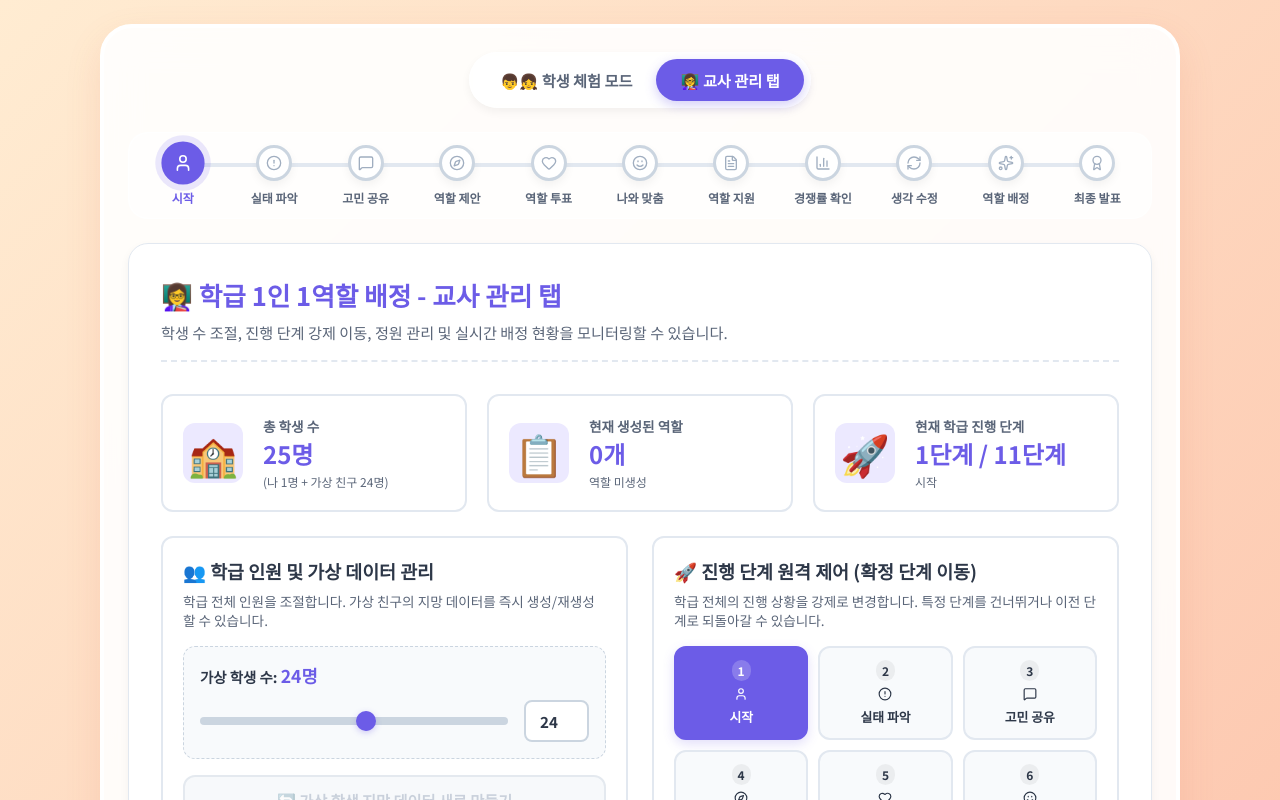
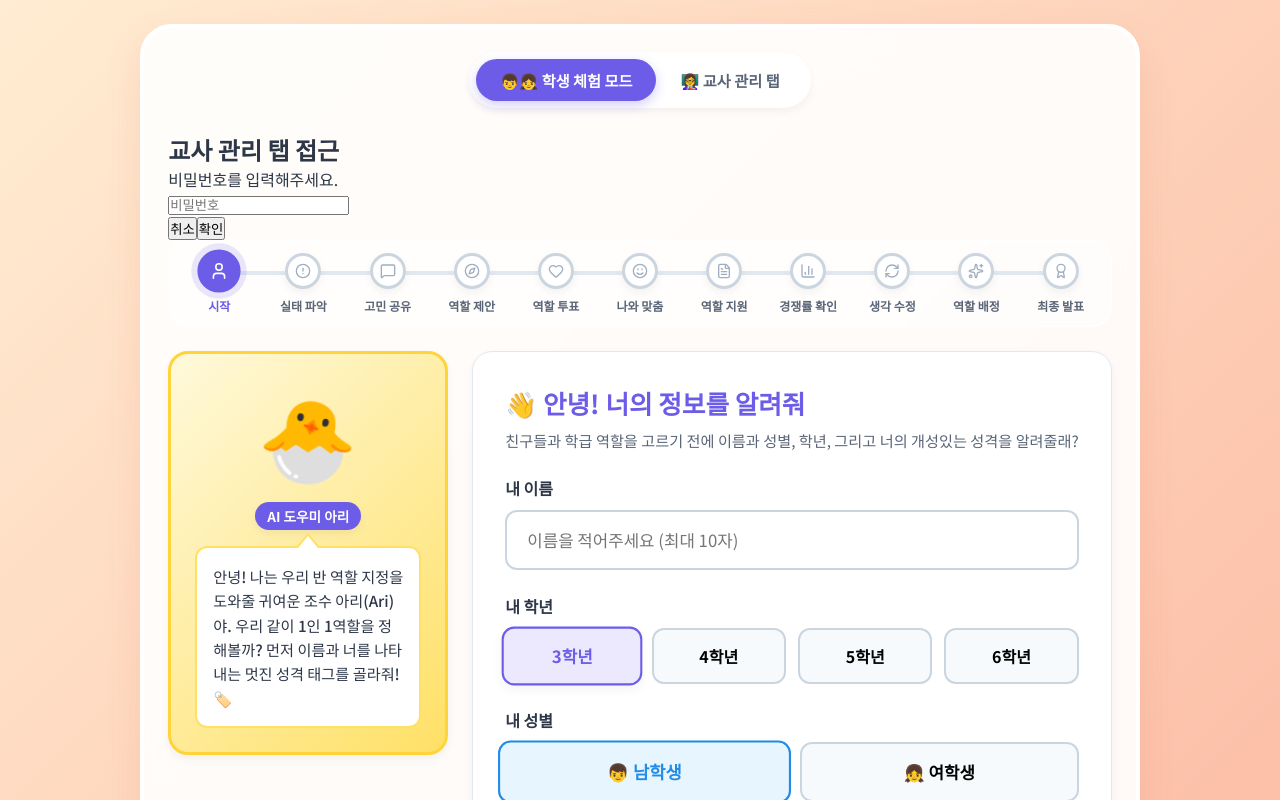
Before and after one commit to kmsbt01-oss/roledistributor, a React (Vite) app: page / in a window 1280 px wide. Both pictures are taken after a click on the button "👩‍🏫 교사 관리 탭". Shown: the top 800 px of the page. Built offline with nearby package versions, Linux system fonts and the light colour scheme.

Commit message:
refactor: simplify role assignment logic and update state management in RoleFlow component

```diff
--- a/src/components/RoleFlow.tsx
+++ b/src/components/RoleFlow.tsx
@@ -1659,11 +1659,37 @@ JSON 포맷:
         </button>
         <button
           className={`mode-toggle-btn teacher-mode ${viewMode === 'teacher' ? 'active' : ''}`}
-          onClick={() => setViewMode('teacher')}
+          onClick={() => setShowTeacherPasswordModal(true)}
         >
           👩‍🏫 교사 관리 탭
         </button>
       </div>
+      {showTeacherPasswordModal && (
+        <div className="modal-overlay">
+          <div className="modal-content">
+            <h2>교사 관리 탭 접근</h2>
+            <p>비밀번호를 입력해주세요.</p>
+            <input
+              type="password"
+              value={teacherPasswordInput}
+              onChange={(e) => setTeacherPasswordInput(e.target.value)}
+              placeholder="비밀번호"
+            />
+            <div className="modal-buttons">
+              <button onClick={() => { setShowTeacherPasswordModal(false); setTeacherPasswordInput(''); }}>취소</button>
+              <button onClick={() => {
+                if (teacherPasswordInput === '1234') {
+                  setViewMode('teacher');
+                  setShowTeacherPasswordModal(false);
+                  setTeacherPasswordInput('');
+                } else {
+                  alert('비밀번호가 틀렸습니다.');
+                }
+              }}>확인</button>
+            </div>
+          </div>
+        </div>
+      )}
 
       {/* 🚀 PROGRESS STEPPER (Rounded, colorful & icon-based) */}
       <div className="role-stepper-container">
```
